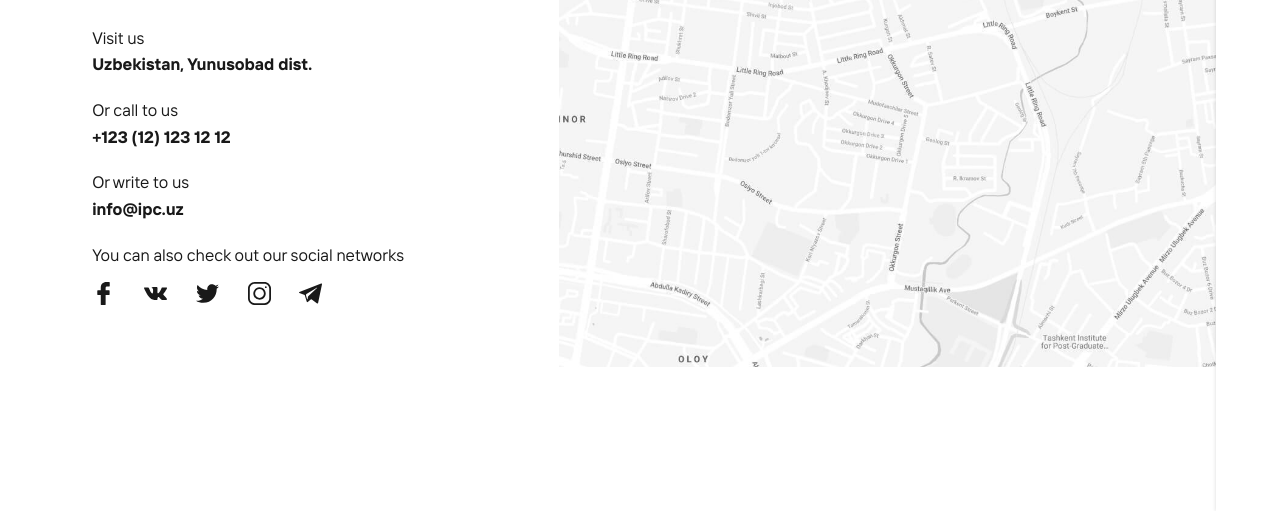
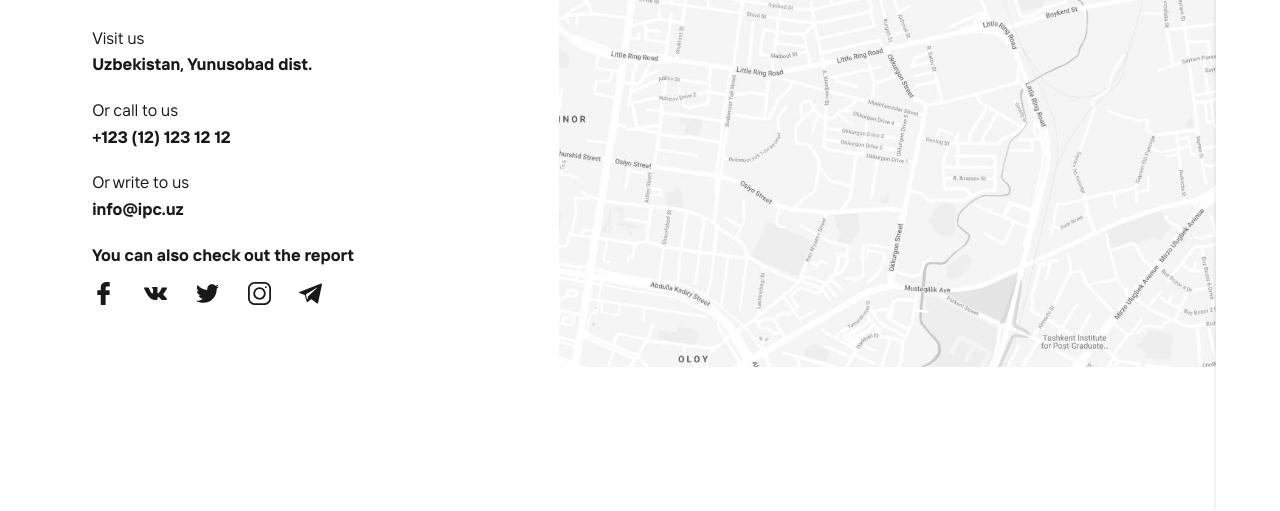
Before and after one commit to 00010600/web, a plain HTML site: page contact.html in a window 1280 px wide. Shown: the part 289-800 px from the top of the page. Drawn offline with Linux system fonts and the light colour scheme; some packages are replaced by stand-ins of ours; files whose address does not match are found by name.

Commit message:
added report

```diff
--- a/contact.html
+++ b/contact.html
@@ -207,7 +207,7 @@
 						<a class="link no-barba" href="sandra:info@ipc.uz">info@ipc.uz</a>
 					</div>
 					<div class="contact_row">
-						<span>You can also check out our social networks</span>
+						<a class="link no-barba" href="https://smallpdf.com/shared#st=bb70c87e-e641-48cc-b492-ea057cb05391&fn=Web+technology+report-%D0%BA%D0%BE%D0%BD%D0%B2%D0%B5%D1%80%D1%82%D0%B8%D1%80%D0%BE%D0%B2%D0%B0%D0%BD.pdf&ct=1607458944865&tl=word&rf=link">You can also check out the report</a>
 						<div class="contact_col">
 							<a href="/" class="no-barba" target="_blank" rel="nofollow noopener">
 								<span class="visually-hidden">Facebook</span>
```
